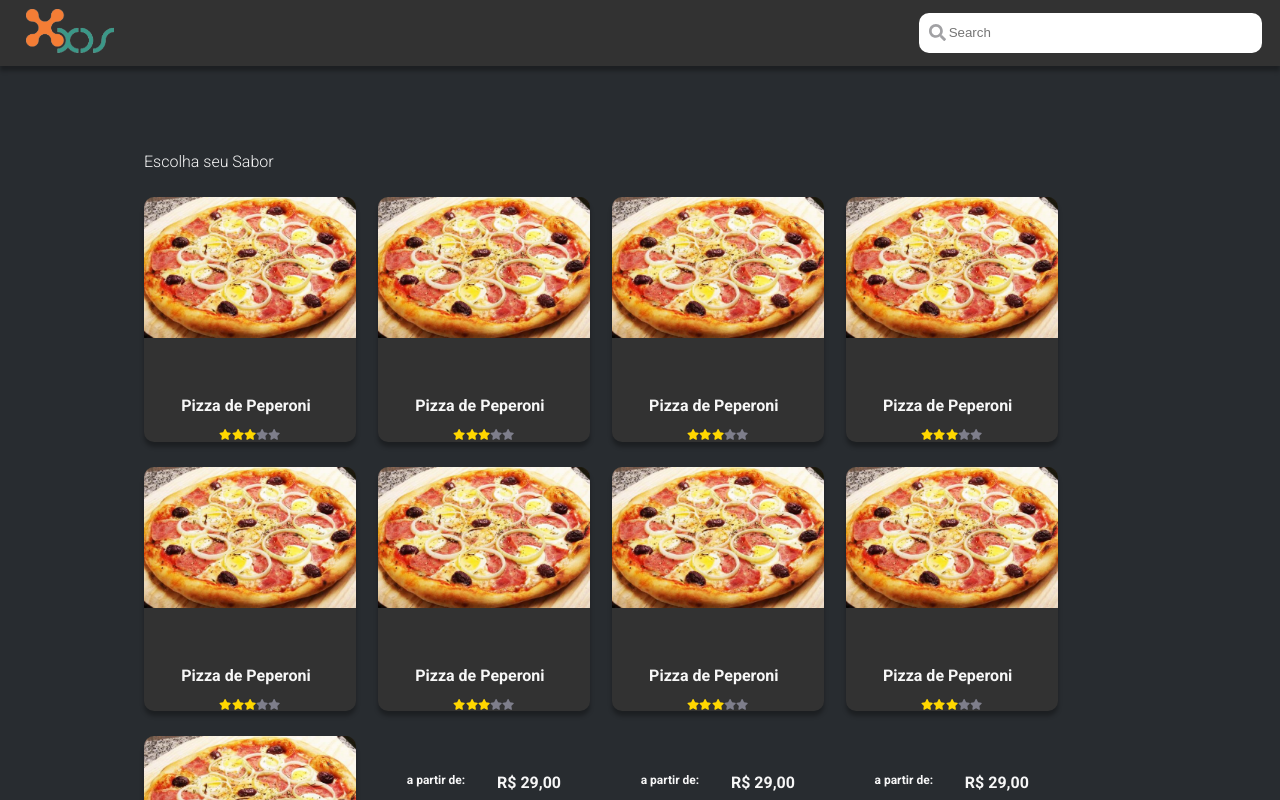
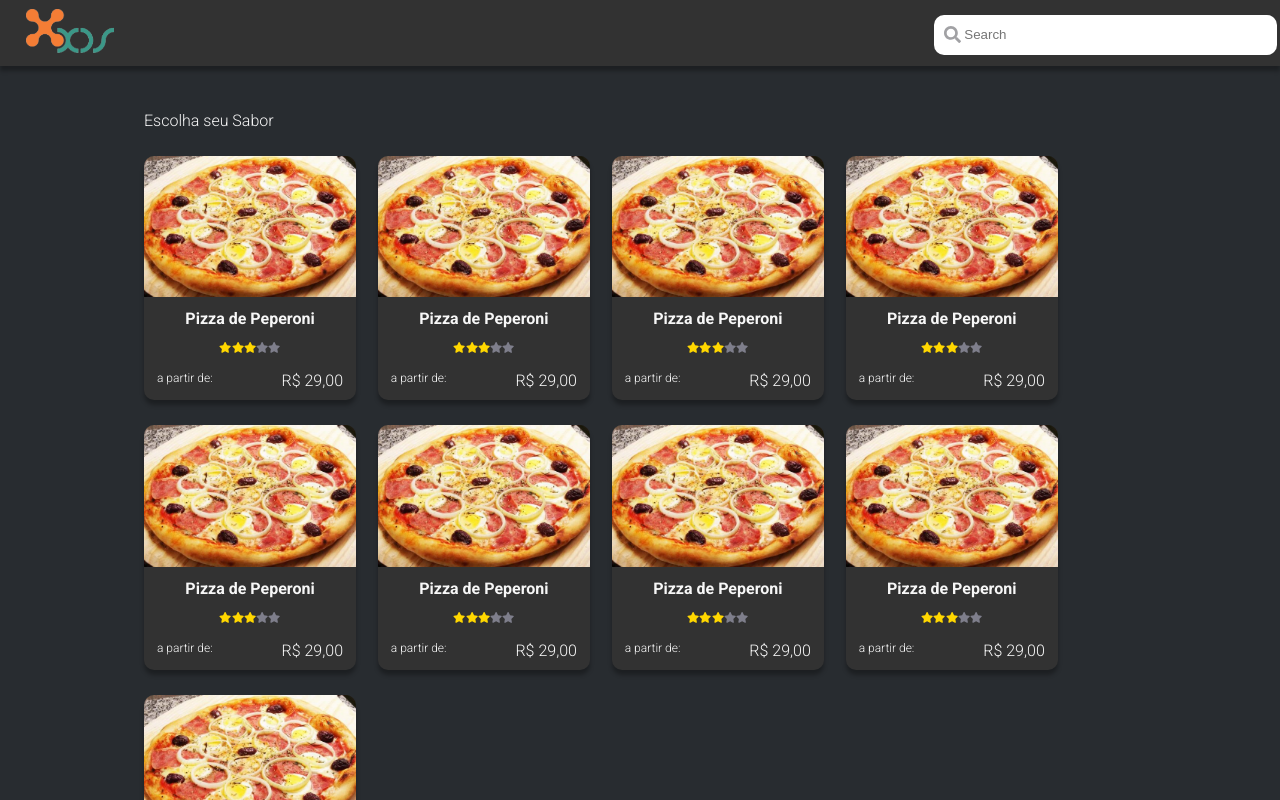
Before and after one commit to viniciusBotelho625/Pizzaria-XDS, a React (Create React App) app: page /list in a window 1280 px wide. Shown: the top 800 px of the page. Built offline with nearby package versions, Linux system fonts and the light colour scheme.

Commit message:
Ajustes na estilização + componente Input

```diff
--- a/src/components/CardDetail.tsx
+++ b/src/components/CardDetail.tsx
@@ -1,5 +1,6 @@
 import React from 'react';
 import styles from '../styles/components/CardDetail.module.css';
+import { Link } from 'react-router-dom';
 import { FontAwesomeIcon } from '@fortawesome/react-fontawesome'
 import { faArrowLeft } from '@fortawesome/free-solid-svg-icons'
 import { faStar } from '@fortawesome/free-solid-svg-icons'
@@ -9,11 +10,13 @@ export function CardDetail() {
     return(
         <div className={styles.cardDetail}>
             <div className={styles.cardDetailImage}>
+                <Link to="/list">
                     <button type="button">
                         <span>
                             <FontAwesomeIcon icon={faArrowLeft} />
                         </span>
                     </button>
+                </Link>
                 <figure>
                     <img src={pizzaImg} alt="Imagem do pedido"/>
                 </figure>
@@ -50,7 +53,9 @@ export function CardDetail() {
                 <div className={styles.orderPrice}>
                     <p>R$ 29,99</p>
                 </div>
+                <Link to="/success">
                     <button type="submit" className={styles.buttonPay}>Comprar</button>
+                </Link>
             </div>
         </div>
     );
--- /dev/null
+++ b/src/components/InputSearch.tsx
@@ -0,0 +1,15 @@
+import React from 'react'
+import styles from '../styles/components/InputSearch.module.css';
+import { FontAwesomeIcon } from '@fortawesome/react-fontawesome'
+import { faSearch } from '@fortawesome/free-solid-svg-icons'
+
+export function InputSearch() {
+    return(
+        <div className={styles.searchWrapper}>
+            <input type="search" className={styles.searchInput} placeholder="Search"/>
+            <span>
+                <FontAwesomeIcon icon={faSearch} />
+            </span>
+        </div>
+    );
+}
--- a/src/components/SideBar.tsx
+++ b/src/components/SideBar.tsx
@@ -1,23 +1,16 @@
 import React from 'react';
 import styles from '../styles/components/SideBar.module.css';
 import logoImg from '../assets/logo.png';
-
-import { FontAwesomeIcon } from '@fortawesome/react-fontawesome'
-import { faSearch } from '@fortawesome/free-solid-svg-icons'
-
+import { Link } from 'react-router-dom';
 
 export function SideBar() {
     return (
         <div className={styles.sideBar}>
-            <figure>
-                <img src={logoImg} alt="logo empresa"/>
-            </figure>
-            <div className={styles.searchWrapper}>
-                <input type="search" className={styles.searchInput} placeholder="Search"/>
-                <span>
-                    <FontAwesomeIcon icon={faSearch} />
-                </span>
-            </div>
+            <Link to="/list">
+                <figure>
+                    <img src={logoImg} alt="logo empresa"/>
+                </figure>
+            </Link>
         </div>
     );
 }
--- a/src/pages/list.tsx
+++ b/src/pages/list.tsx
@@ -2,15 +2,15 @@ import React from 'react';
 
 import  {SideBar}  from '../components/SideBar';
 import { CardMenu } from '../components/CardMenu';
+import { InputSearch } from '../components/InputSearch';
 
 import styles from '../styles/pages/List.module.css';
 
 export default function List() {
     return(
         <>
-        <SideBar
-
-        />
+        <SideBar />
+        <InputSearch />
         <main>
             <p className={styles.title}>Escolha seu Sabor</p>
             <section>
--- a/src/pages/success.tsx
+++ b/src/pages/success.tsx
@@ -2,17 +2,20 @@ import React from 'react'
 import { SideBar } from '../components/SideBar';
 import styles from '../styles/pages/Success.module.css';
 import logoSuccess from '../assets/success.png'
+import { Link } from 'react-router-dom';
 
 export default function Success() {
     return(
         <>
             <SideBar />
             <div className={styles.cardSuccess}>
-                <p>Compra efetuada com sucesso!</p>
+                <p className={styles.title}>Compra efetuada com sucesso!</p>
                 <figure>
                     <img src={logoSuccess} alt="Logo de sucesso"/>
                 </figure>
-                <button>Voltar</button>
+                <Link to="/list">
+                    <button>Voltar</button>
+                </Link>
             </div>
         </>
     );
--- a/src/styles/components/CardDetail.module.css
+++ b/src/styles/components/CardDetail.module.css
@@ -77,16 +77,15 @@ p {
 .cardDetailInformation .description {
     font-weight: 400;
     font-size: 1rem;
-    line-height: 1.12rem;
+    line-height: 1.35rem;
     text-align: justify;
-    margin: 2.68rem 2.5rem 2.75rem 1rem;
+    margin: 2.68rem 2.5rem 2rem 1rem;
 }
 
 .cardDetailInformation .order p{
     font-size: 1rem;
     font-weight: 400;
     margin-bottom: 1.56rem;
-    text-align: center;
 }
 
 .cardDetailInformation .orderOptionsSize {
--- /dev/null
+++ b/src/styles/components/InputSearch.module.css
@@ -0,0 +1,34 @@
+
+.searchWrapper {
+    width: 21.43rem;
+    height: 2.5rem;
+    border-radius: 10px;
+    margin-top: -4%;
+    margin-left: 73%;
+    font-family: roboto;
+    font-weight: normal;
+    font-size: 17px;
+    position: relative;
+    display: flex;
+    align-items: center;
+}
+
+.searchWrapper span{
+    position: absolute;
+    color: rgba(60, 60, 67, 0.6);
+    opacity: 0.8;
+    margin-left: 10px;
+}
+
+.searchInput {
+    width: 100%;
+    height: 100%;
+    border-radius: 10px;
+    border: none;
+    outline: none;
+    padding-left: 1.87rem;
+}
+
+.searchInput:focus {
+    border: 2px solid var(--green);
+}
--- a/src/styles/components/SideBar.module.css
+++ b/src/styles/components/SideBar.module.css
@@ -14,39 +14,6 @@
     width: 88px;
 }
 
-.searchWrapper {
-    width: 21.43rem;
-    height: 2.5rem;
-    border-radius: 10px;
-    margin: 0.81rem 1.15rem 0.81rem 0px;
-    font-family: roboto;
-    font-weight: normal;
-    font-size: 17px;
-    position: relative;
-    display: flex;
-    align-items: center;
-}
-
-.searchWrapper span{
-    position: absolute;
-    color: rgba(60, 60, 67, 0.6);
-    opacity: 0.8;
-    margin-left: 10px;
-}
-
-.searchInput {
-    width: 100%;
-    height: 100%;
-    border-radius: 10px;
-    border: none;
-    outline: none;
-    padding-left: 1.87rem;
-}
-
-.searchInput:focus {
-    border: 2px solid var(--green);
-}
-
 @media(max-width: 600px) {
     .sideBar figure img {
         display: none;
--- a/src/styles/pages/List.module.css
+++ b/src/styles/pages/List.module.css
@@ -10,7 +10,7 @@ main {
     font-size: 1rem;
     line-height: 1.18rem;
     color: var(--white);
-    margin-top: 2.56rem;
+    margin-top: 3.56rem;
     max-width: 992px;
 }
 
--- a/src/styles/pages/Success.module.css
+++ b/src/styles/pages/Success.module.css
@@ -9,7 +9,7 @@
     text-align: center;
 }
 
-p {
+.cardSuccess .title {
     font-size: 1.5rem;
     font-weight: bold;
     margin: 0 auto;
```
Lines whose indentation alone changed are shown as unchanged.
